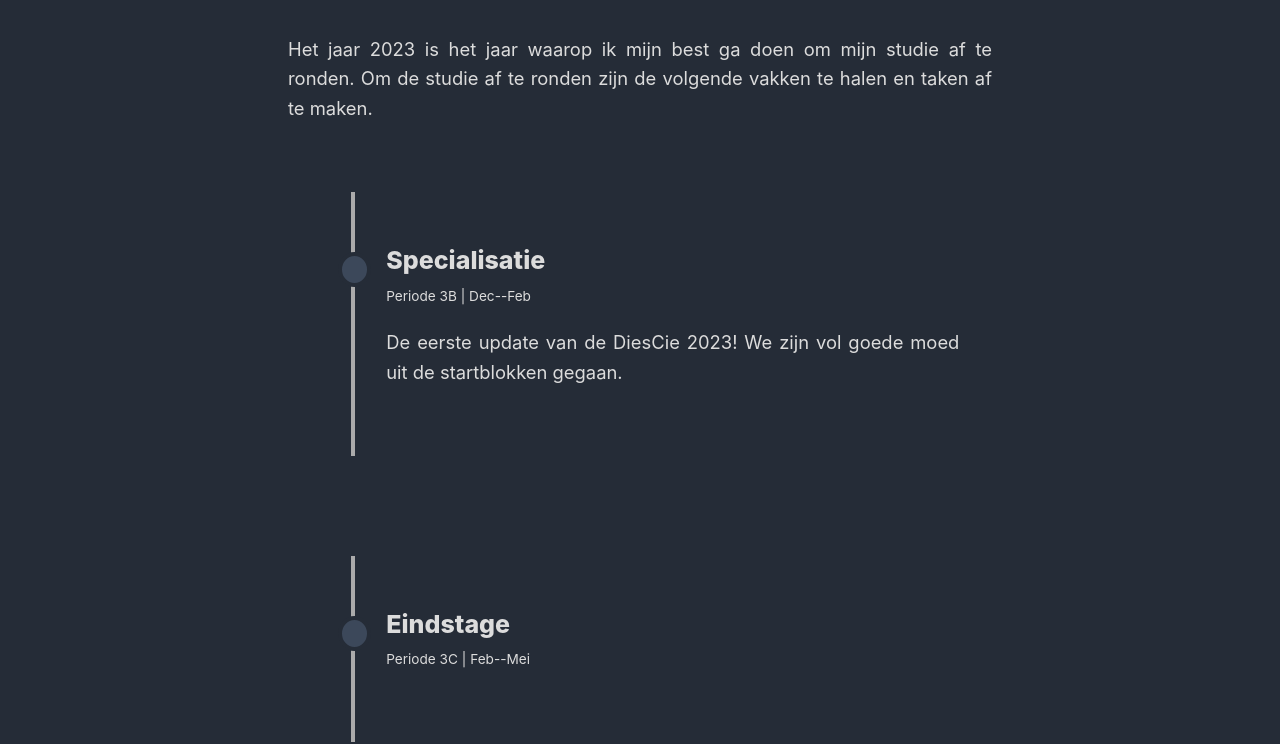
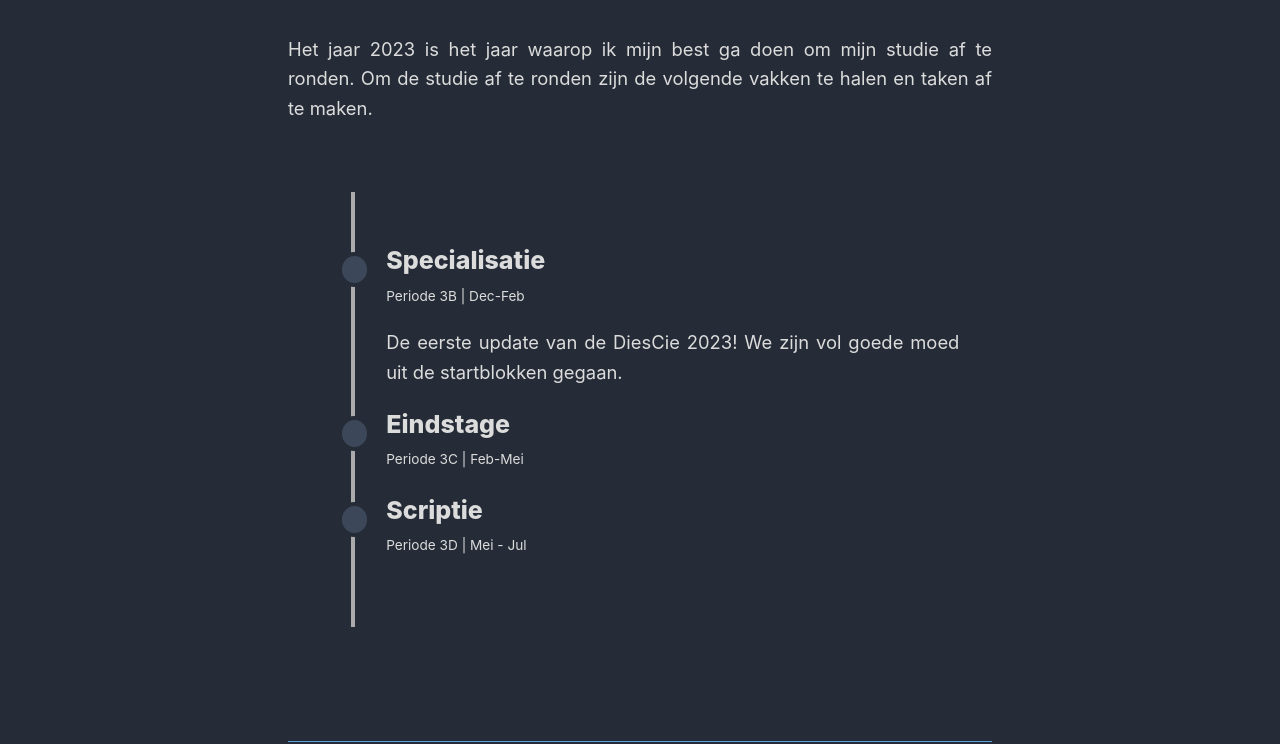
Before and after one commit to NicoSnijder/afstuderen, a plain HTML site: page index.html in a window 1280 px wide. Shown: the part 217-961 px from the top of the page. Drawn offline with Linux system fonts and the light colour scheme.

Commit message:
timeline #49

```diff
--- a/index.html
+++ b/index.html
@@ -42,7 +42,7 @@
       <div class="marker"></div>
       <div class="timeline-content">
          <h3>Specialisatie</h3>
-         <span>Periode 3B | Dec--Feb</span>
+         <span>Periode 3B | Dec-Feb</span>
 	 <p>
 	 De eerste update van de DiesCie 2023! We zijn vol goede moed uit de
 	 startblokken gegaan.
@@ -51,37 +51,32 @@
 	       </div>
    </div>
 
-</div>
 
 
-<div class="container">
 	<div class="timeline-block timeline-block-right">
 		<div class="marker"></div>
 		<div class="timeline-content">
 			<h3>Eindstage</h3>
-			<span>Periode 3C | Feb--Mei</span>
+			<span>Periode 3C | Feb-Mei</span>
 			<p>
 
 			</p>
 
 		</div>
 	</div>
-</div>
 
 
-<div class="container">
 	<div class="timeline-block timeline-block-right">
 		<div class="marker"></div>
 		<div class="timeline-content">
 			<h3>Scriptie</h3>
-			<span>Periode 3D | Mei -- Jul</span>
+			<span>Periode 3D | Mei - Jul</span>
 			<p>
 			</p>
 
 		</div>
 	</div>
 </div>
-
 
 </body>
 
```
